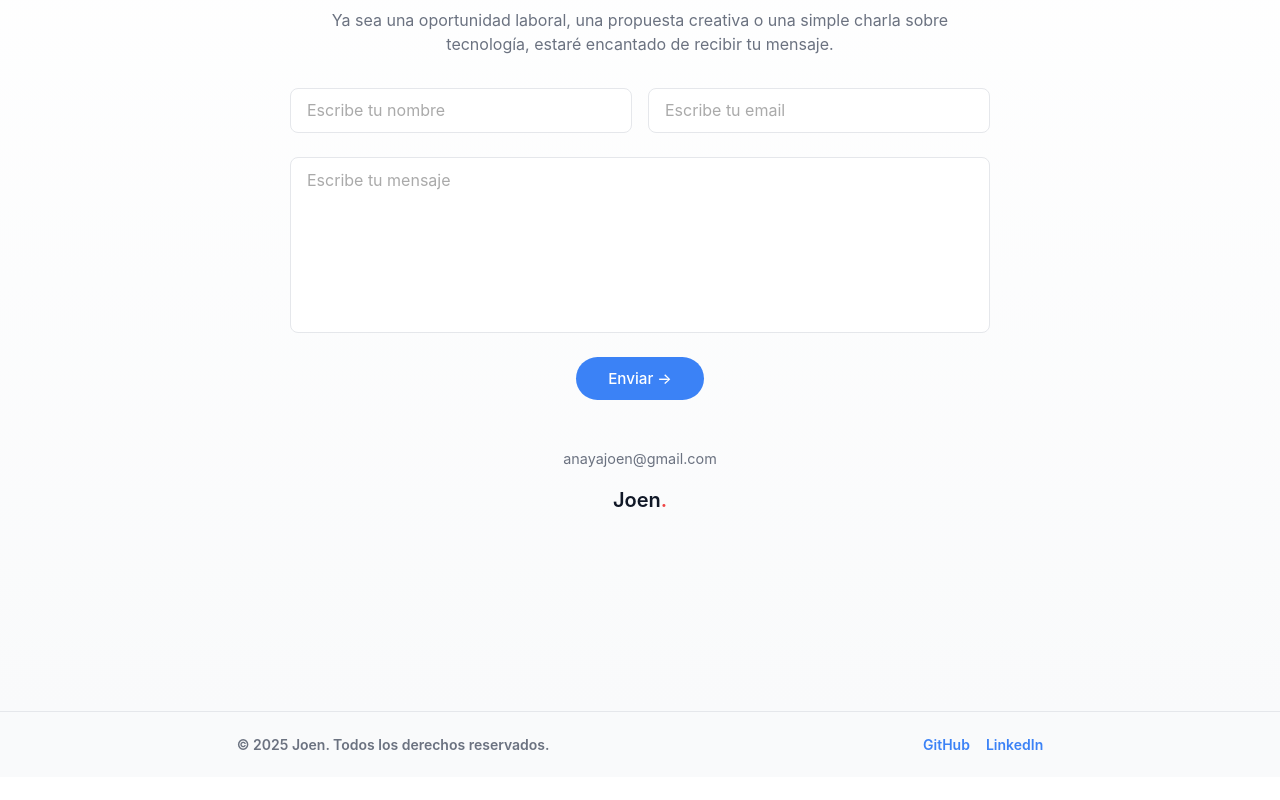
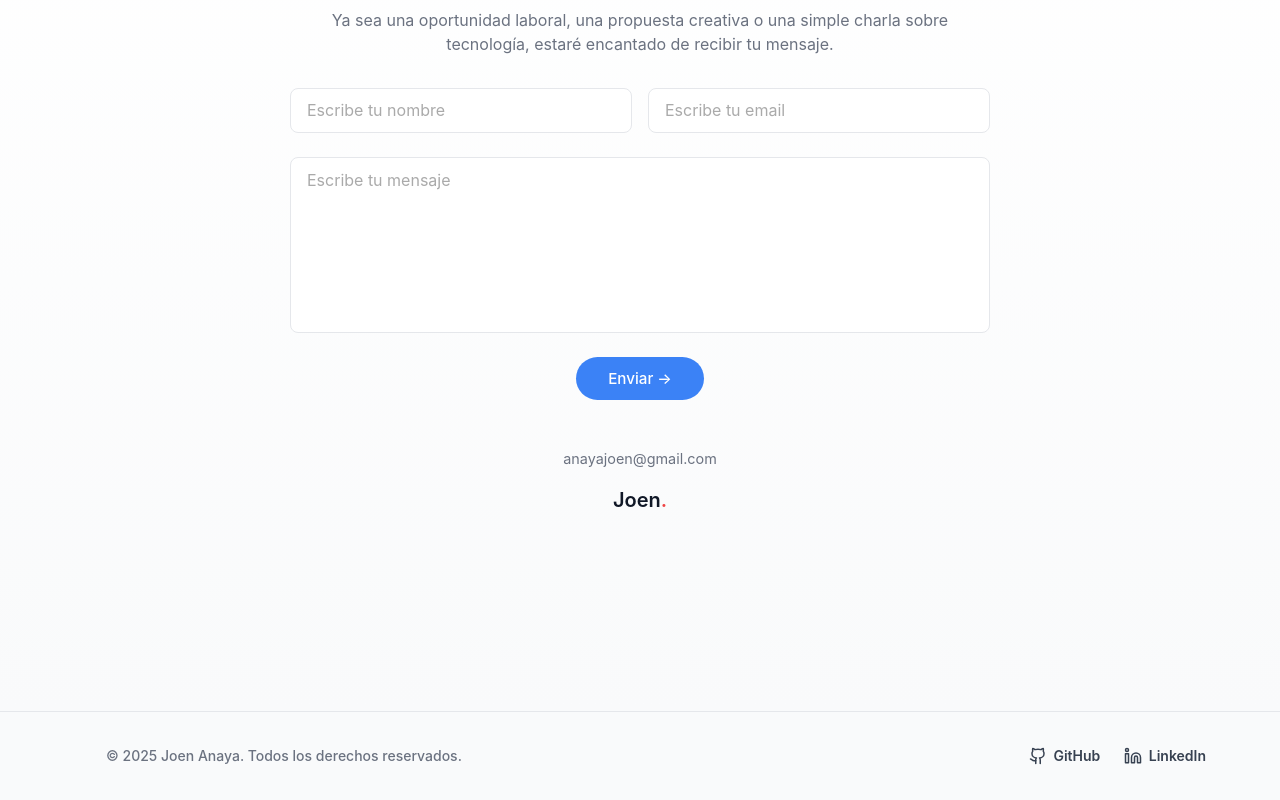
Before and after one commit to joen-ao/Portfolio, a React (Vite) app: page / in a window 1280 px wide. Shown: the part 2631-3431 px from the top of the page. Before the commit the page ends 3408 px from the top, so only its background shows below. Built offline with nearby package versions, Linux system fonts and the light colour scheme.

Commit message:
Cambios en el footer

```diff
--- a/src/components/Footer/Footer.module.css
+++ b/src/components/Footer/Footer.module.css
@@ -1,39 +1,51 @@
-/* src/components/Footer.css */
 .footer {
   background-color: #f9fafb;
-  padding: 0.5rem 0;
-  border-top: 1px solid #e5e7eb; /* gris claro */
+  border-top: 1px solid #e5e7eb;
+  padding: 1.2rem 1rem;
+  width: 100%;
   font-size: 0.875rem;
-  color: #6b7280; /* texto gris */
-  width: 100vw;
+  color: #6b7280;
+}
+
+.content {
+  max-width: 1100px;
+  margin: 0 auto;
   display: flex;
-  justify-content: space-around;
+  flex-direction: row;
+  justify-content: space-between;
   align-items: center;
+  flex-wrap: wrap;
+  gap: 1rem;
 }
+
 .footerText {
-  margin-left: 50px;
-  font-weight: 600;
+  font-weight: 500;
 }
 
 .socialLinks {
-  gap: 1rem; /* espacio entre los iconos */
   display: flex;
-  margin-right: 50px;
+  gap: 1.5rem;
 }
+
 .socialLink {
-  transition: color 0.3s ease;
-  color: #3b82f6;
+  display: flex;
+  align-items: center;
+  gap: 0.4rem;
+  color: #374151;
   text-decoration: none;
   font-weight: 600;
+  transition: color 0.3s ease;
 }
 
 .socialLink:hover {
-  color: #6b7280; /* color más oscuro al pasar el ratón */
+  color: #2563eb;
 }
-/*.footer a {
-  color: #3b82f6;
-  text-decoration: none;
+
+/* Responsive */
+@media (max-width: 640px) {
+  .content {
+    flex-direction: column;
+    align-items: center;
+    text-align: center;
+  }
 }
-.footer a:hover {
-  text-decoration: underline;
-}*/
--- a/src/components/Footer/index.jsx
+++ b/src/components/Footer/index.jsx
@@ -1,13 +1,36 @@
+// src/components/Footer.jsx
 import styles from "./Footer.module.css";
+import { Github, Linkedin } from "lucide-react";
 
-// src/components/Footer.jsx
 function Footer() {
   return (
     <footer className={styles.footer}>
-      <p className={styles.footerText}>© {new Date().getFullYear()} Joen. Todos los derechos reservados.</p>
-      <div className={styles.socialLinks}>
-        <a href="https://github.com/joen-ao" className={styles.socialLink}>GitHub</a>
-        <a href="https://www.linkedin.com/in/joen-anaya/" className={styles.socialLink}>LinkedIn</a>
+      <div className={styles.content}>
+        <p className={styles.footerText}>
+          © {new Date().getFullYear()} Joen Anaya. Todos los derechos reservados.
+        </p>
+        <div className={styles.socialLinks}>
+          <a
+            href="https://github.com/joen-ao"
+            className={styles.socialLink}
+            target="_blank"
+            rel="noopener noreferrer"
+            aria-label="GitHub"
+          >
+            <Github size={18} />
+            <span>GitHub</span>
+          </a>
+          <a
+            href="https://www.linkedin.com/in/joen-anaya/"
+            className={styles.socialLink}
+            target="_blank"
+            rel="noopener noreferrer"
+            aria-label="LinkedIn"
+          >
+            <Linkedin size={18} />
+            <span>LinkedIn</span>
+          </a>
+        </div>
       </div>
     </footer>
   );
```
